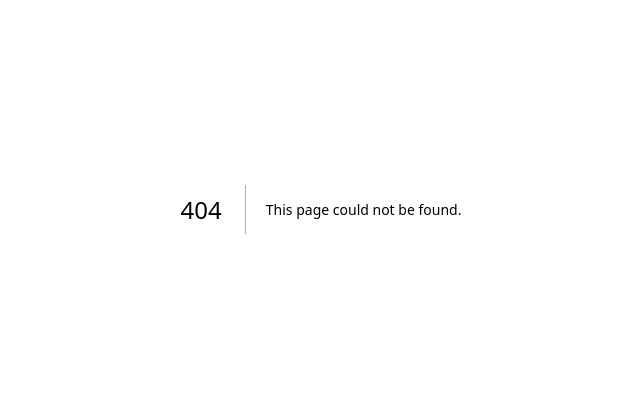
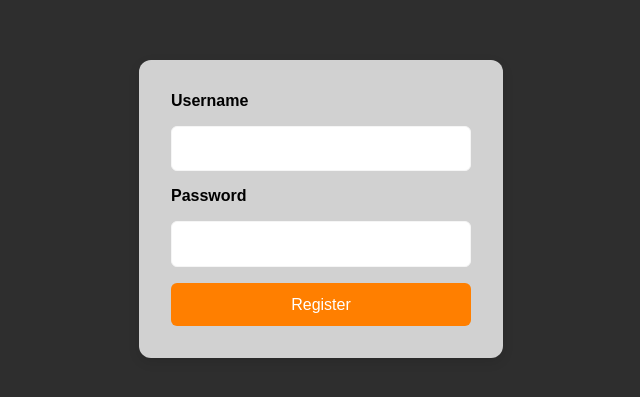
Before and after one commit to LinusHolmer/chatapp-examensarbete, a Next.js app in the folder frontend/nextjs-dashboard/: page /register in a window 1280 px wide. Before the commit this address had no page. Shown: the part 191-588 px from the top of the page, without its empty margins (319-959 px from the left). Built offline with nearby package versions, Linux system fonts and the light colour scheme.

Commit message:
ADD: simple register page
register page for frontend

```diff
--- /dev/null
+++ b/frontend/nextjs-dashboard/app/register/page.tsx
@@ -0,0 +1,17 @@
+import "./register.css";
+
+export default function RegisterPage() {
+  return (
+    <main>
+      <form>
+        <label htmlFor="username">Username</label>
+        <input id="username" name="username" type="text" required></input>
+
+        <label htmlFor="password">Password</label>
+        <input id="password" name="password" type="password" required></input>
+
+        <button type="submit">Register</button>
+      </form>
+    </main>
+  );
+}
--- /dev/null
+++ b/frontend/nextjs-dashboard/app/register/register.css
@@ -0,0 +1,50 @@
+body,
+main {
+  margin: 0;
+  padding: 0;
+  font-family: sans-serif;
+}
+
+main {
+  display: flex;
+  justify-content: center;
+  align-items: center;
+  min-height: 100vh;
+  background-color: #2e2e2e;
+}
+
+form {
+  display: flex;
+  flex-direction: column;
+  gap: 1rem;
+  background-color: #d1d1d1;
+  padding: 2rem;
+  border-radius: 12px;
+  box-shadow: 0 4px 12px rgba(0, 0, 0, 0.1);
+  width: 300px;
+}
+
+label {
+  font-weight: 600;
+}
+
+input {
+  padding: 0.8rem;
+  border: 1px solid #f5f5f5;
+  border-radius: 6px;
+  font-size: 1rem;
+}
+
+button {
+  padding: 0.8rem;
+  border: none;
+  border-radius: 6px;
+  background-color: #ff7f00;
+  color: white;
+  font-size: 1rem;
+  cursor: pointer;
+}
+
+button:hover {
+  background-color: #e65c00;
+}
```
